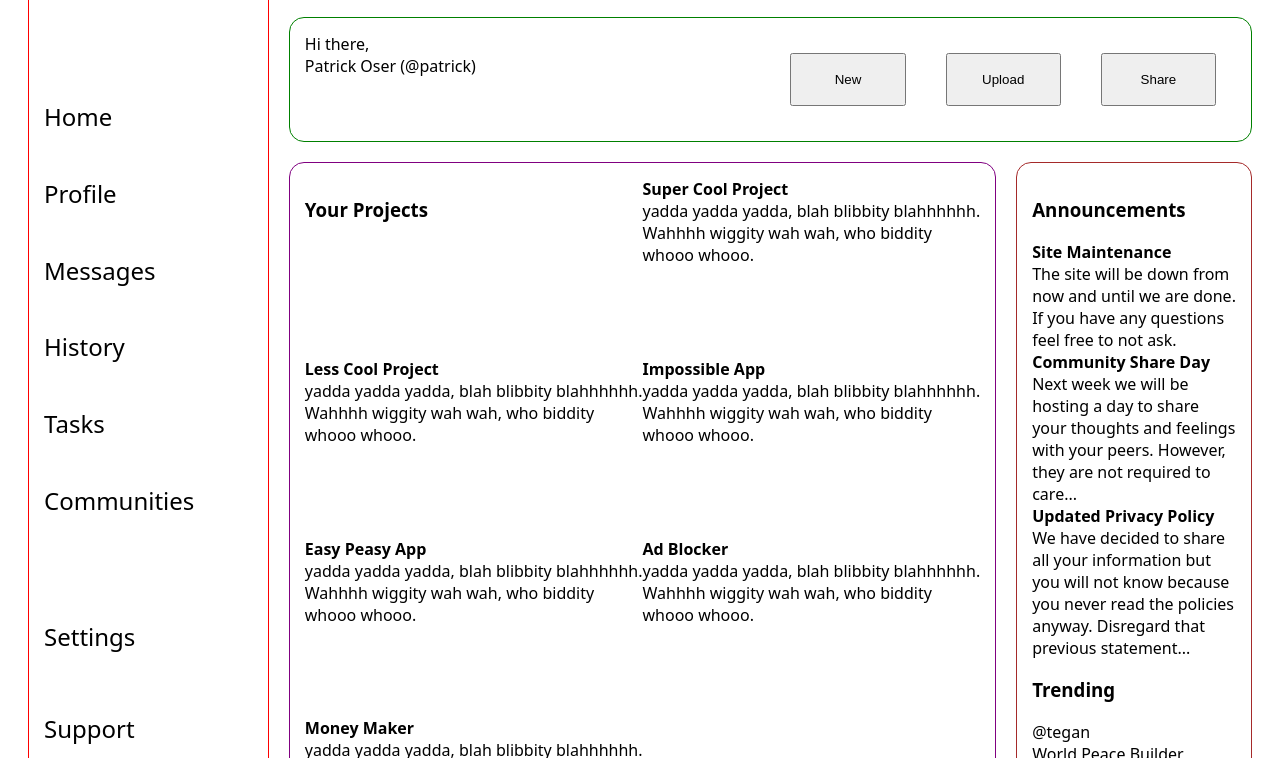
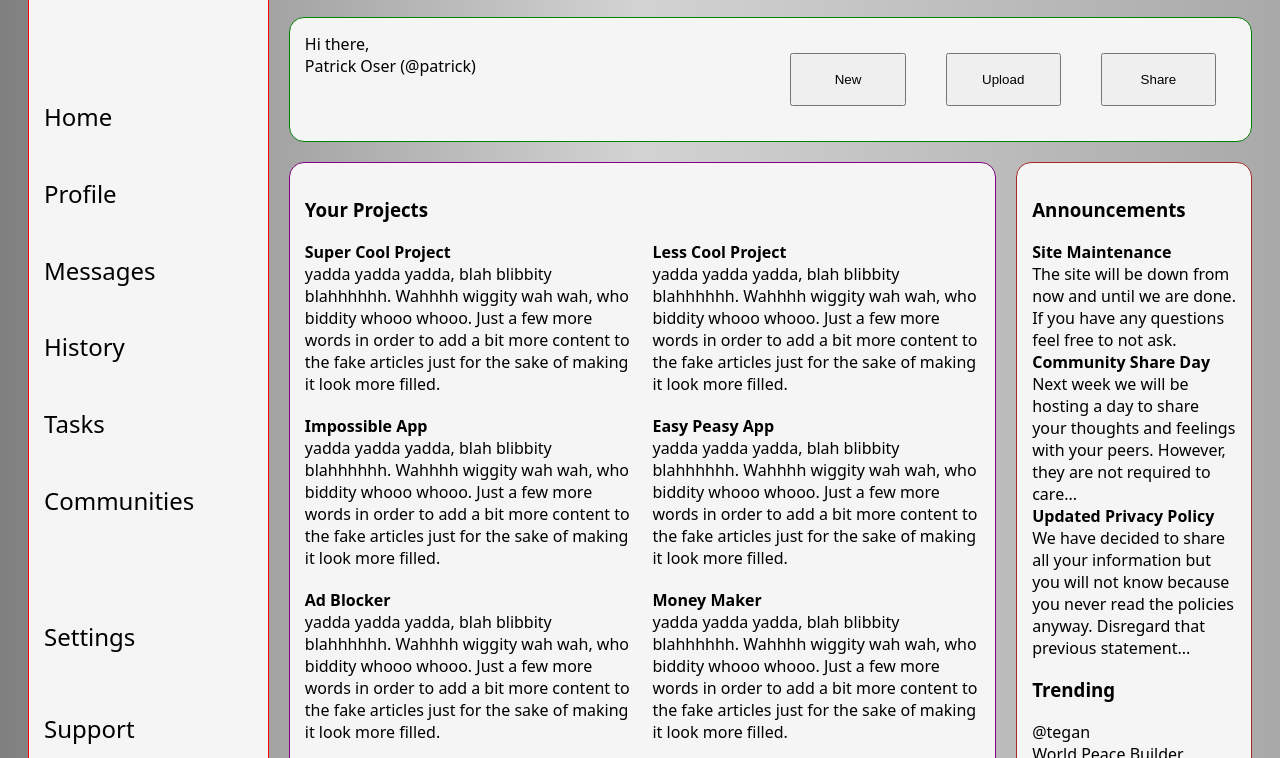
Before and after one commit to TapTapYap/Admin-dasboard, a plain HTML site: page index.html in a window 1280 px wide. Shown: the part 148-906 px from the top of the page. Drawn offline with Linux system fonts and the light colour scheme.

Commit message:
Added some background color and fixed grid layout in left-main-content.

```diff
--- a/index.html
+++ b/index.html
@@ -52,18 +52,20 @@
         <div class="main-content" id="main-content">
             <div class="left-main-content">
                 <h3>Your Projects</h3>
+                <div class="left-main-content-articles">
                     <div><strong>Super Cool Project</strong><br>
-                yadda yadda yadda, blah blibbity blahhhhhh. Wahhhh wiggity wah wah, who biddity whooo whooo.</div>
+                    yadda yadda yadda, blah blibbity blahhhhhh. Wahhhh wiggity wah wah, who biddity whooo whooo. Just a few more words in order to add a bit more content to the fake articles just for the sake of making it look more filled.</div>
                     <div><strong>Less Cool Project</strong><br>
-                yadda yadda yadda, blah blibbity blahhhhhh. Wahhhh wiggity wah wah, who biddity whooo whooo.</div>
+                    yadda yadda yadda, blah blibbity blahhhhhh. Wahhhh wiggity wah wah, who biddity whooo whooo. Just a few more words in order to add a bit more content to the fake articles just for the sake of making it look more filled.</div>
                     <div><strong>Impossible App</strong><br>
-                yadda yadda yadda, blah blibbity blahhhhhh. Wahhhh wiggity wah wah, who biddity whooo whooo.</div>
+                    yadda yadda yadda, blah blibbity blahhhhhh. Wahhhh wiggity wah wah, who biddity whooo whooo. Just a few more words in order to add a bit more content to the fake articles just for the sake of making it look more filled.</div>
                     <div><strong>Easy Peasy App</strong><br>
-                yadda yadda yadda, blah blibbity blahhhhhh. Wahhhh wiggity wah wah, who biddity whooo whooo.</div>
+                    yadda yadda yadda, blah blibbity blahhhhhh. Wahhhh wiggity wah wah, who biddity whooo whooo. Just a few more words in order to add a bit more content to the fake articles just for the sake of making it look more filled.</div>
                     <div><strong>Ad Blocker</strong><br>
-                yadda yadda yadda, blah blibbity blahhhhhh. Wahhhh wiggity wah wah, who biddity whooo whooo.</div>
+                    yadda yadda yadda, blah blibbity blahhhhhh. Wahhhh wiggity wah wah, who biddity whooo whooo. Just a few more words in order to add a bit more content to the fake articles just for the sake of making it look more filled.</div>
                     <div><strong>Money Maker</strong><br>
-                yadda yadda yadda, blah blibbity blahhhhhh. Wahhhh wiggity wah wah, who biddity whooo whooo.</div>
+                    yadda yadda yadda, blah blibbity blahhhhhh. Wahhhh wiggity wah wah, who biddity whooo whooo. Just a few more words in order to add a bit more content to the fake articles just for the sake of making it look more filled.</div>
+                </div>
             </div>
             <div class="right-main-content">
                 <div class="announcements">
--- a/style.css
+++ b/style.css
@@ -1,3 +1,7 @@
+body {
+    background-image: linear-gradient(to right, gray, lightgray, darkgray);
+}
+
 .container {
     display: grid;
     grid-template-columns: 1fr 4fr;
@@ -17,6 +21,7 @@
     display: grid;
     grid-template-rows: 1fr 3fr 2fr;
     border: 1px red solid;
+    background-color: whitesmoke;
 }
 
 .middle-sidebar {
@@ -37,6 +42,7 @@
     display: grid;
     grid-template-columns: 2fr 1fr;
     border: 1px blue solid;
+    background-color: whitesmoke;
 }
 
 .left-header {
@@ -52,6 +58,7 @@
     display: grid;
     grid-template-columns: 1fr 1fr;
     border: 1px green solid;
+    background-color: whitesmoke;
 }
 
 .right-nav {
@@ -78,12 +85,17 @@
     border-radius: 15px;
     padding: 15px;
     margin: 0px;
+    background-color: whitesmoke;
 }
 
 .left-main-content {
+    border: 1px purple solid;
+}
+
+.left-main-content-articles {
     display: grid;
     grid-template-columns: repeat(2, minmax(150px, 1fr));
-    border: 1px purple solid;
+    gap: 20px;
 }
 
 .right-main-content {
```
Lines whose indentation alone changed are shown as unchanged.
